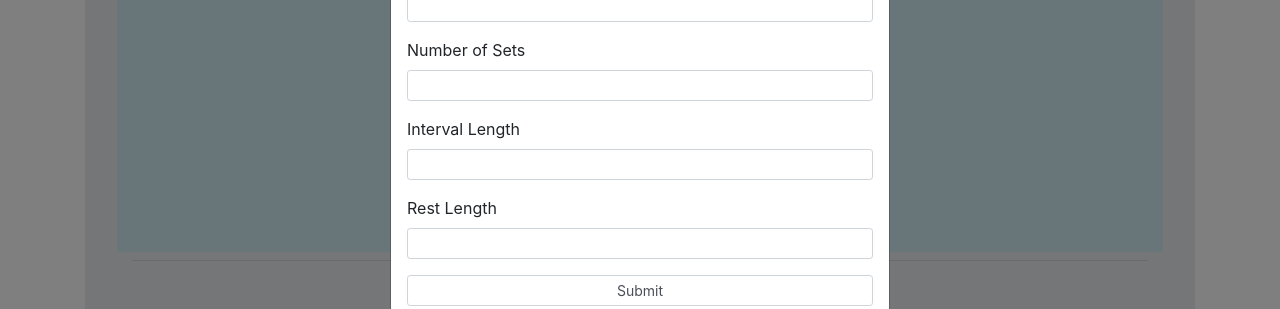
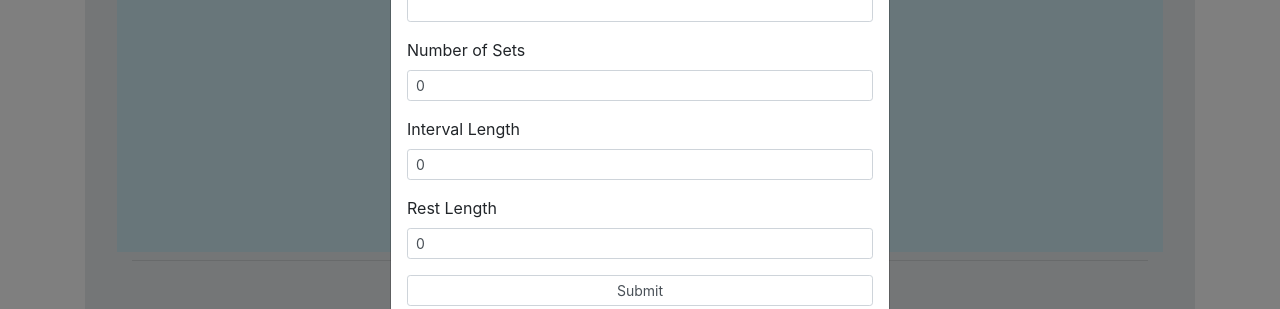
Before and after one commit to asabogal/interval-training-timer, a React (Create React App) app in the folder client/: page / in a window 1280 px wide. Both pictures are taken after a click on the button "Customize". Shown: the part 149-458 px from the top of the page. Built offline with nearby package versions, Linux system fonts and the light colour scheme.

Commit message:
add handle change to form to update form state

```diff
--- a/client/src/components/Timer/CustomizeForm.js
+++ b/client/src/components/Timer/CustomizeForm.js
@@ -4,31 +4,60 @@ import { Form, FormGroup, Input, Label } from 'reactstrap';
 class CustomizeForm extends React.Component {
   constructor(props) {
     super(props);
-    this.state = {  };
+
+    this.state = {
+      name: '',
+      sets: 0,
+      running_sets: 0,
+      interval: 0,
+      rest: 0,
+      running: false,
+      running_time: 0
+      };
   }
 
+  handleChange = (event) => {
+    const { name, value } = event.target
+    this.setState({
+      [name]: value
+    })
+
+    console.log(this.state)
+  }
 
   render() {
 
-    console.log(this.props)
+
     return (
       <div>
           <Form >
             <FormGroup>
               <Label >Workout Name</Label>
-              <Input  bsSize="sm" />
+              <Input onChange={this.handleChange}
+              name="name"
+              value={this.state.name}
+              bsSize="sm" />
             </FormGroup>
             <FormGroup>
               <Label >Number of Sets</Label>
-              <Input  bsSize="sm" />
+              <Input onChange={this.handleChange}
+              name="sets"
+              value={this.state.sets}
+              bsSize="sm" />
             </FormGroup>
             <FormGroup>
               <Label >Interval Length</Label>
-              <Input  bsSize="sm" />
+              <Input onChange={this.handleChange}
+              name="interval"
+              value={this.state.interval}
+              bsSize="sm" />
             </FormGroup>
             <FormGroup>
               <Label >Rest Length</Label>
-              <Input  bsSize="sm" />
+              <Input onChange={this.handleChange}
+              name="rest"
+              value={this.state.rest}
+              bsSize="sm" />
             </FormGroup>
             <FormGroup>
 
```
